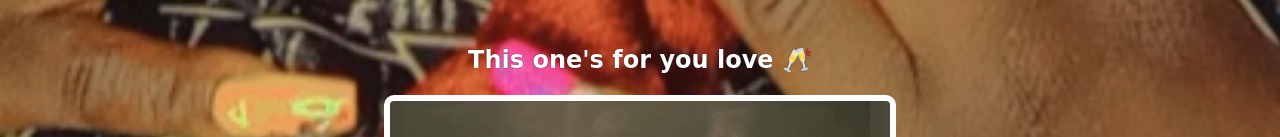
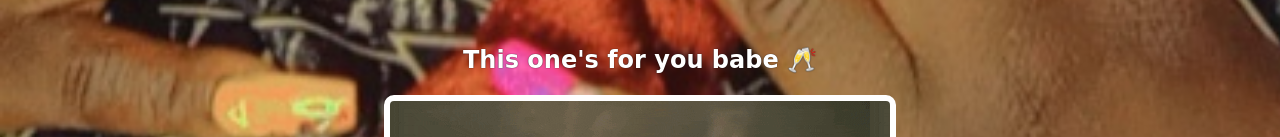
Before and after one commit to dem199/birthday, a plain HTML site: page index.html in a window 1280 px wide. Shown: the part 2624-2761 px from the top of the page. Drawn offline with nearby package versions, Linux system fonts and the light colour scheme; a web font is replaced by a local one.

Commit message:
Update index.html
I changed the class gift title

```diff
--- a/index.html
+++ b/index.html
@@ -42,7 +42,7 @@
     </div>
 
     <div class="gift-section">
-      <h2 class="gift-title">This one's for you love 🥂</h2>
+      <h2 class="gift-title">This one's for you babe 🥂</h2>
       <div class="gift-img" id="gift-img-cheers"></div>
     </div>
   </body>
```
